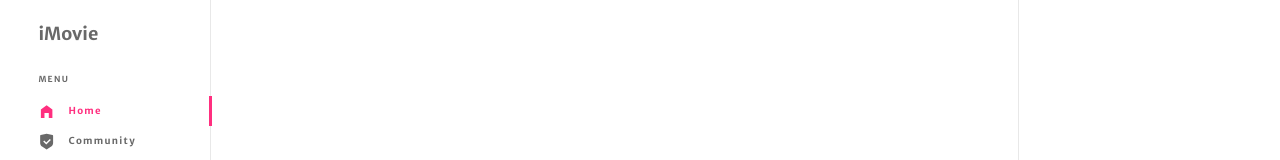
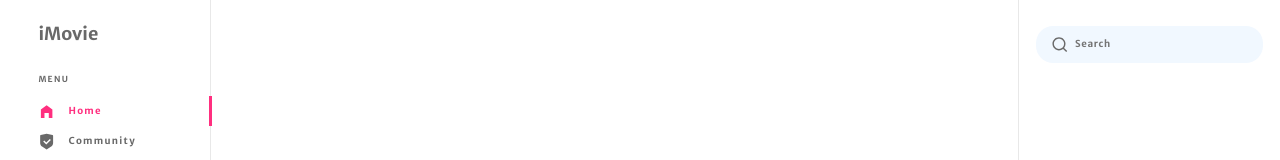
Before and after one commit to rabbykhairul/iMovie, a React (Create React App) app: page / in a window 1280 px wide. Shown: the top 160 px of the page. Built offline with nearby package versions, Linux system fonts and the light colour scheme.

Commit message:
render 'SearchBar' inside 'RightSideBar'

```diff
--- a/src/components/RightSideBar.jsx
+++ b/src/components/RightSideBar.jsx
@@ -1,9 +1,10 @@
 import React from "react";
+import SearchBar from "./commons/SearchBar";
 
 const RightSideBar = () => {
   return (
     <aside className="right-side-bar" >
-
+      <SearchBar />
     </aside>
   );
 };
```
